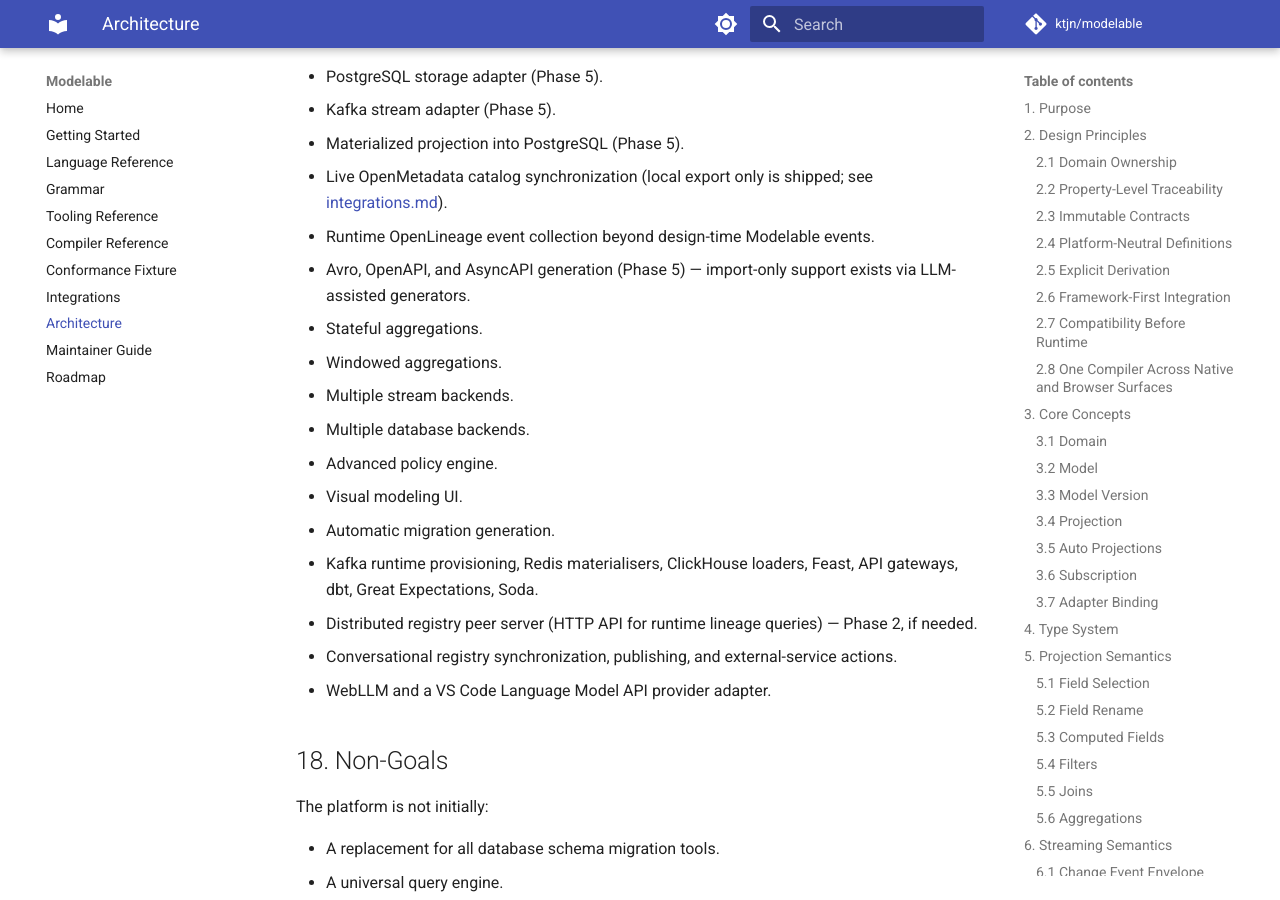
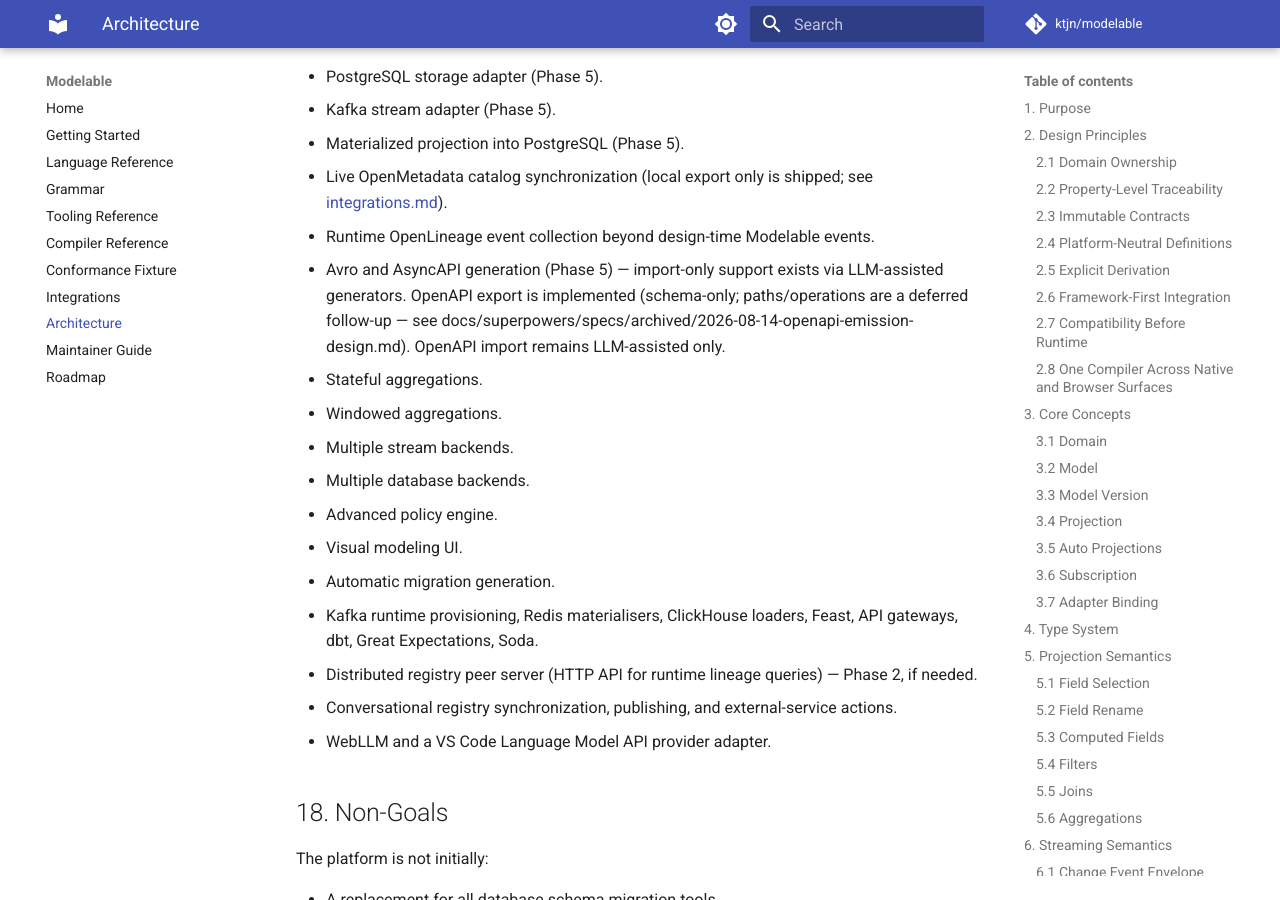
Before and after one commit to ktjn/modelable, an MkDocs documentation site: the page built from docs/architecture.md, in a window 1280 px wide and 900 px high, scrolled down 32270 px. Built offline with MkDocs 1.6.1 and Material for MkDocs 9.7.7, drawn with Linux system fonts in a browser that asks for light colours; comment, search, counter and statistics services are not loaded.

Commit message:
docs: document openapi emission target and archive plan/spec (Tasks 7-8)
Update compiler reference (OpenAPI now an implemented local artifact),
architecture (schema-only emission, paths/operations deferred), language
reference section 4.3, roadmap slice F2, and CHANGELOG. Move the accepted
openapi-emission design spec and this plan into their archived directories.

```diff
--- a/docs/architecture.md
+++ b/docs/architecture.md
@@ -1204,8 +1204,11 @@ preview, confirmation, and audit policy.
 - Materialized projection into PostgreSQL (Phase 5).
 - Live OpenMetadata catalog synchronization (local export only is shipped; see [integrations.md](integrations.md)).
 - Runtime OpenLineage event collection beyond design-time Modelable events.
-- Avro, OpenAPI, and AsyncAPI generation (Phase 5) — import-only support exists
-  via LLM-assisted generators.
+- Avro and AsyncAPI generation (Phase 5) — import-only support exists via
+  LLM-assisted generators. OpenAPI export is implemented (schema-only;
+  paths/operations are a deferred follow-up — see
+  docs/superpowers/specs/archived/2026-08-14-openapi-emission-design.md).
+  OpenAPI import remains LLM-assisted only.
 - Stateful aggregations.
 - Windowed aggregations.
 - Multiple stream backends.
```
Also changed, not shown: CHANGELOG.md (+7 -0 lines), ROADMAP.md (+6 -2 lines), docs/compiler-reference.md (+1 -1 lines), docs/language-reference.md (+4 -2 lines), docs/superpowers/plans/2026-08-15-openapi-emission-phase-a-first-slice.md (+11 -11 lines), docs/superpowers/specs/archived/2026-08-14-openapi-emission-design.md (renamed from docs/superpowers/specs/2026-08-14-openapi-emission-design.md).
